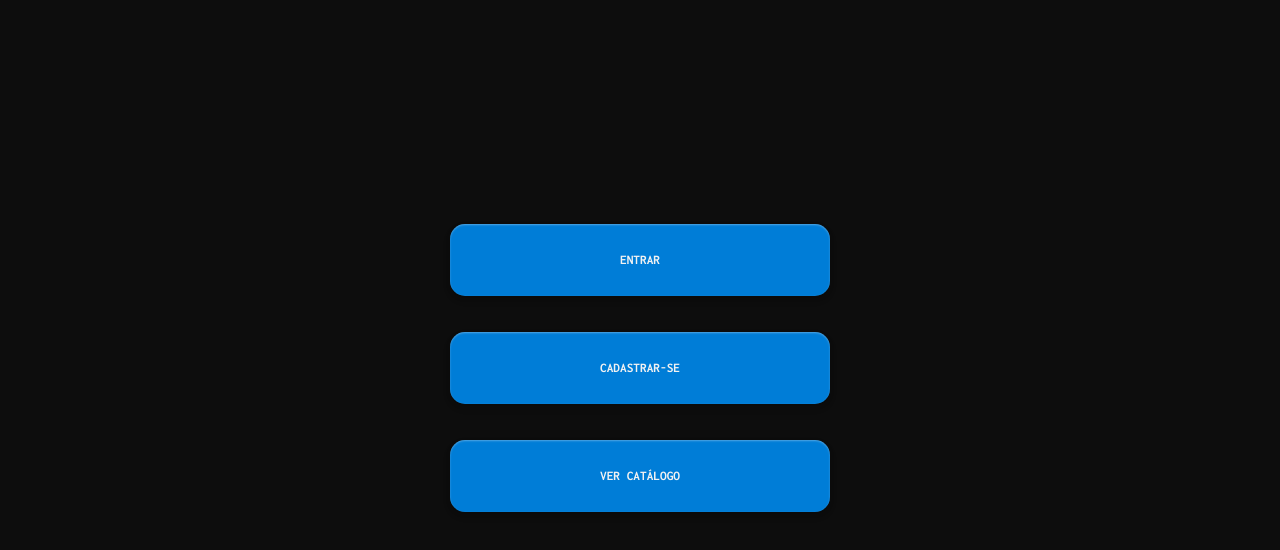
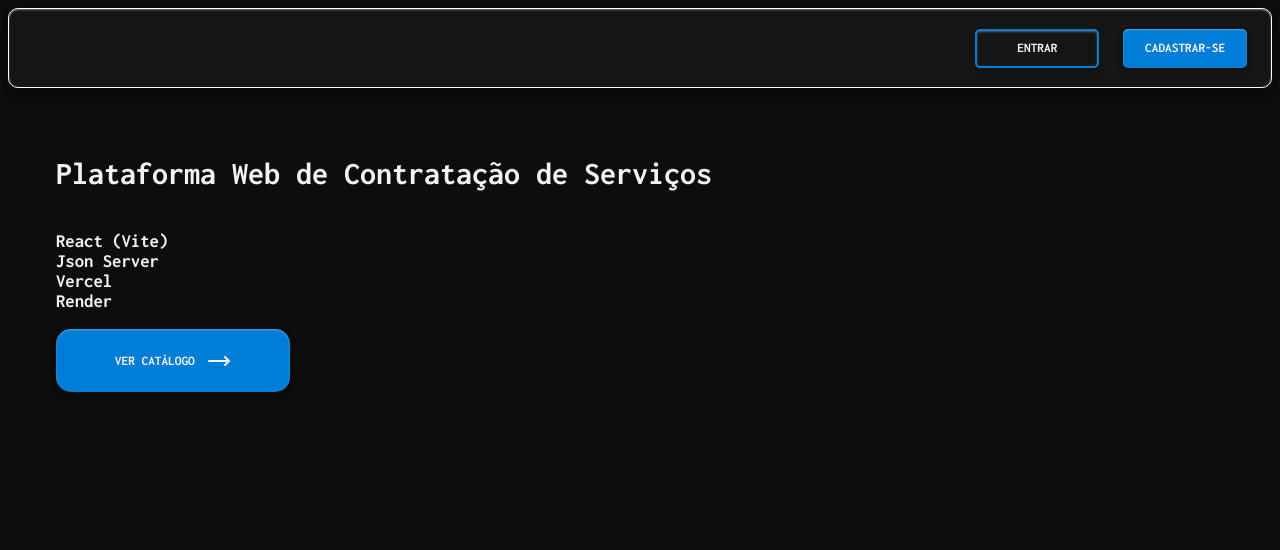
Before and after one commit to arturpretto/Projeto-FrontEnd-FutDigital, a React (Vite) app: page / in a window 1280 px wide. Shown: the top 550 px of the page. Built offline with nearby package versions, Linux system fonts and the light colour scheme.

Commit message:
landing page

```diff
--- a/db.json
+++ b/db.json
@@ -56,6 +56,42 @@
         "name": "Produto 2",
         "price": 200
       }
+    },
+    {
+      "id": "d7dc",
+      "userId": "bbeb",
+      "date": "2007-01-25",
+      "createdAt": "2026-02-27T14:05:41.505Z",
+      "status": "completed",
+      "product": {
+        "id": "1",
+        "name": "Produto 1",
+        "price": 100
+      }
+    },
+    {
+      "id": "7eb6",
+      "userId": "bbeb",
+      "date": "2007-01-25",
+      "createdAt": "2026-02-27T14:40:32.461Z",
+      "status": "pending",
+      "product": {
+        "id": "1",
+        "name": "Produto 1",
+        "price": 100
+      }
+    },
+    {
+      "id": "534f",
+      "userId": "bbeb",
+      "date": "2007-01-25",
+      "createdAt": "2026-02-27T14:50:22.982Z",
+      "status": "pending",
+      "product": {
+        "id": "4",
+        "name": "Produto 4",
+        "price": 400
+      }
     }
   ]
 }
--- a/src/components/graphs.jsx
+++ b/src/components/graphs.jsx
@@ -1,6 +1,6 @@
 import { useEffect, useState } from 'react'
 import styles from '../pages/Dashboard/Dashboard.module.css'
-import { Loader2 } from 'lucide-react'
+import { Loader2, CircleDollarSign } from 'lucide-react'
 
 export default function Graphs() {
     const [isLoading, setLoading] = useState(true)
@@ -37,6 +37,8 @@ export default function Graphs() {
                 setLoading(false)
             } catch (error) {
                 console.error(error)
+            } finally {
+                setLoading(false)
             }
         }
 
@@ -49,9 +51,9 @@ export default function Graphs() {
                 <Loader2 className={styles.spanLoading} />
             ) : (
                 <div className={styles.dashboardContainer}>
-                    <div>
-                        <h3>
-                            💰 Faturamento Total
+                    <div className={styles.earnings}>
+                        <h3 className={styles.totalEarnings}>
+                            <CircleDollarSign /> Faturamento Total
                         </h3>
                         <p>
                             R$ {faturamentoTotal.toFixed(2)}
--- a/src/pages/Auth/Auth.module.css
+++ b/src/pages/Auth/Auth.module.css
@@ -89,3 +89,15 @@
 .visible {
     display: block;
 }
+
+@media (max-width: 600px) {
+    .container {
+        width: 70%;
+    }
+}
+
+@media (max-width: 1024px) {
+    .container {
+        width: 40%;
+    }
+}
--- a/src/pages/Dashboard/Dashboard.module.css
+++ b/src/pages/Dashboard/Dashboard.module.css
@@ -24,6 +24,20 @@
     animation: spin 1s linear infinite;
 }
 
+.totalEarnings {
+    display: flex;
+    align-items: center;
+    justify-content: center;
+    gap: 12px;
+}
+
+.earnings {
+    display: flex;
+    flex-direction: column;
+    align-items: center;
+    justify-content: center;
+}
+
 @keyframes spin {
     from {
         transform: rotate(0deg);
--- a/src/pages/Home/Home.module.css
+++ b/src/pages/Home/Home.module.css
@@ -2,13 +2,62 @@
     width: 100%;
     height: 90dvh;
     display: flex;
-    justify-content: center;
-    align-items: center;
+    justify-content: flex-start;
+    align-items: flex-start;
     flex-direction: column;
-    gap: 5%;
+    padding: 48px;
 }
 
 .landingBtn {
-    width: 30%;
+    width: 10%;
+    height: 50%;
+    border-radius: 5px;
+}
+
+.loginBtn {
+    border: 2px solid var(--bg-theme);
+    background-color: transparent;
+    border-radius: 5px;
+}
+
+.catalogBtn {
+    width: 20%;
     height: 10%;
+    justify-content: center;
+    display: flex;
+    align-items: center;
+    gap: 12px;
 }
+
+.nav {
+    justify-content: flex-end;
+    align-items: center;
+    padding-right: 24px;
+    display: flex;
+    gap: 24px;
+    height: 10dvh;
+    border: 1px solid white;
+    border-radius: 10px;
+    box-shadow: var(--shadow-l);
+    background-color: var(--bg);
+}
+
+@media (max-width: 600px) {
+    .landingBtn {
+        width: 30%;
+    }
+
+    .catalogBtn {
+        width: 50%;
+    }
+}
+
+@media (max-width: 1024px) {
+    .landingBtn {
+        width: 20%;
+    }
+
+    .catalogBtn {
+        width: 40%;
+    }
+}
--- a/src/pages/Home/home.jsx
+++ b/src/pages/Home/home.jsx
@@ -1,15 +1,27 @@
 import { useNavigate } from 'react-router-dom'
 import styles from './Home.module.css'
+import { MoveRight } from 'lucide-react'
 
 export default function Home() {
 
     const navigate = useNavigate()
 
     return (
-        <main className={styles.bg}>
-            <button onClick={() => navigate('/login')} className={styles.landingBtn}>ENTRAR</button>
-            <button onClick={() => navigate('/signup')} className={styles.landingBtn}>CADASTRAR-SE</button>
-            <button onClick={() => navigate('/services')} className={styles.landingBtn}>VER CATÁLOGO</button>
-        </main>
+        <>
+            <nav className={styles.nav}>
+                <button onClick={() => navigate('/login')} className={`${styles.landingBtn} ${styles.loginBtn}`}>ENTRAR</button>
+                <button onClick={() => navigate('/signup')} className={styles.landingBtn}>CADASTRAR-SE</button>
+            </nav>
+            <main className={styles.bg}>
+                <h1>Plataforma Web de Contratação de Serviços</h1>
+                <h3>
+                    React (Vite) <br></br>
+                    Json Server <br></br>
+                    Vercel <br></br>
+                    Render
+                </h3>
+                <button onClick={() => navigate('/services')} className={styles.catalogBtn}>VER CATÁLOGO <MoveRight /></button>
+            </main>
+        </>
     )
 }
```
